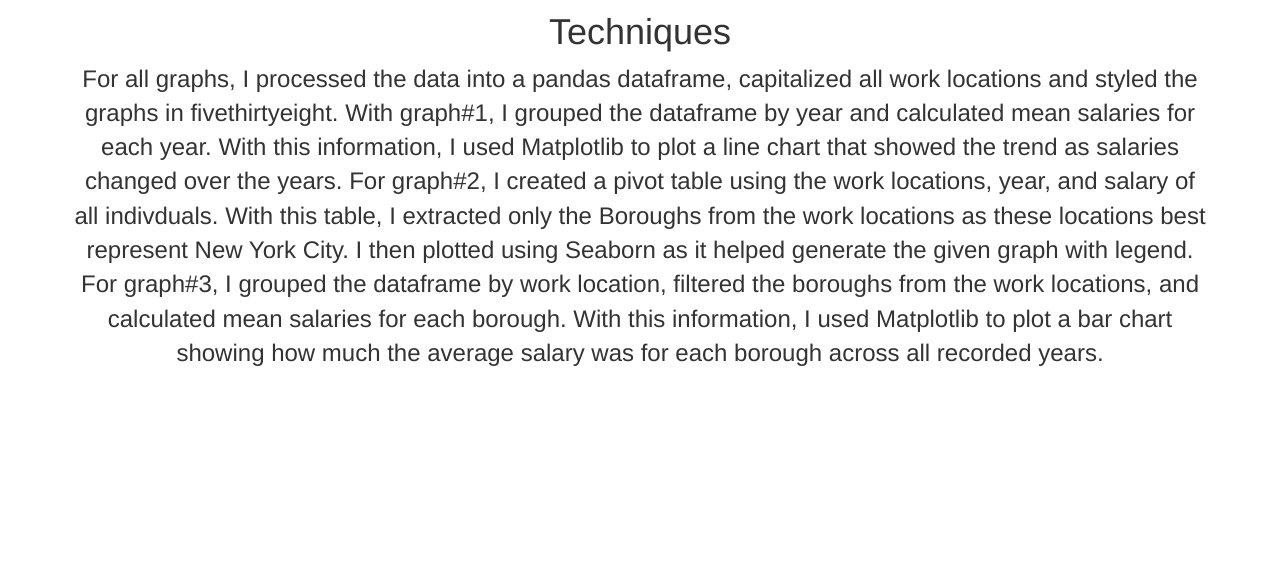
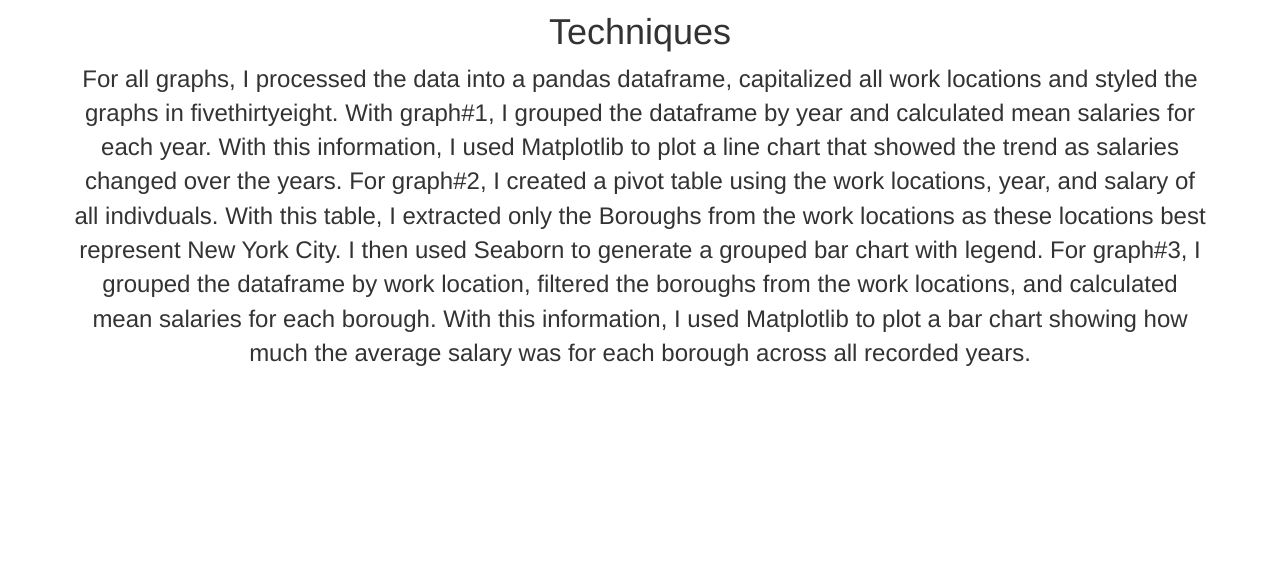
Before and after one commit to MatthewMing11/DataAnalysisPublicSectorSalaries, a Flask app: page / in a window 1280 px wide. Shown: the part 4958-5523 px from the top of the page. Run offline with Flask 2, Linux system fonts and the light colour scheme; some libraries are stand-ins or nearby versions.

Commit message:
almost almost almost almost done

```diff
--- a/templates/index.html
+++ b/templates/index.html
@@ -117,7 +117,7 @@
             <div class="row">
                 <div class="col-lg-12">
                     <h1>Techniques</h1>
-                    <p>For all graphs, I processed the data into a pandas dataframe, capitalized all work locations and styled the graphs in fivethirtyeight. With graph#1, I grouped the dataframe by year and calculated mean salaries for each year. With this information, I used Matplotlib to plot a line chart that showed the trend as salaries changed over the years. For graph#2, I created a pivot table using the work locations, year, and salary of all indivduals. With this table, I extracted only the Boroughs from the work locations as these locations best represent New York City. I then plotted using Seaborn as it helped generate the given graph with legend. For graph#3, I grouped the dataframe by work location, filtered the boroughs from the work locations, and calculated mean salaries for each borough. With this information, I used Matplotlib to plot a bar chart showing how much the average salary was for each borough across all recorded years.</p>
+                    <p>For all graphs, I processed the data into a pandas dataframe, capitalized all work locations and styled the graphs in fivethirtyeight. With graph#1, I grouped the dataframe by year and calculated mean salaries for each year. With this information, I used Matplotlib to plot a line chart that showed the trend as salaries changed over the years. For graph#2, I created a pivot table using the work locations, year, and salary of all indivduals. With this table, I extracted only the Boroughs from the work locations as these locations best represent New York City. I then used Seaborn to generate a grouped bar chart with legend. For graph#3, I grouped the dataframe by work location, filtered the boroughs from the work locations, and calculated mean salaries for each borough. With this information, I used Matplotlib to plot a bar chart showing how much the average salary was for each borough across all recorded years.</p>
                 </div>
             </div>
         </div>
```
